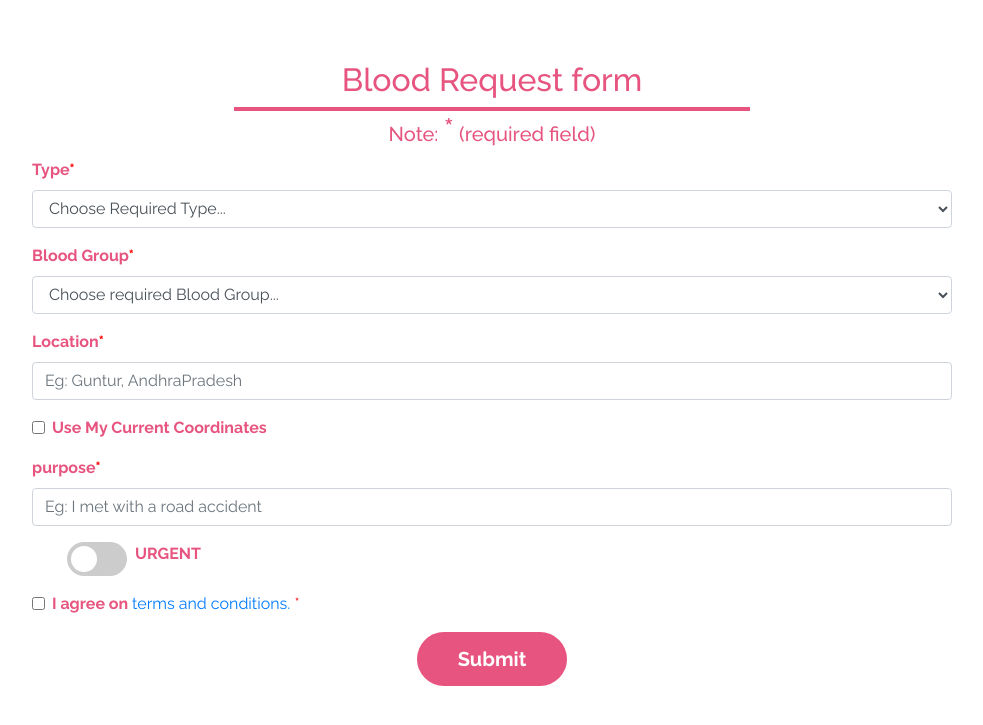
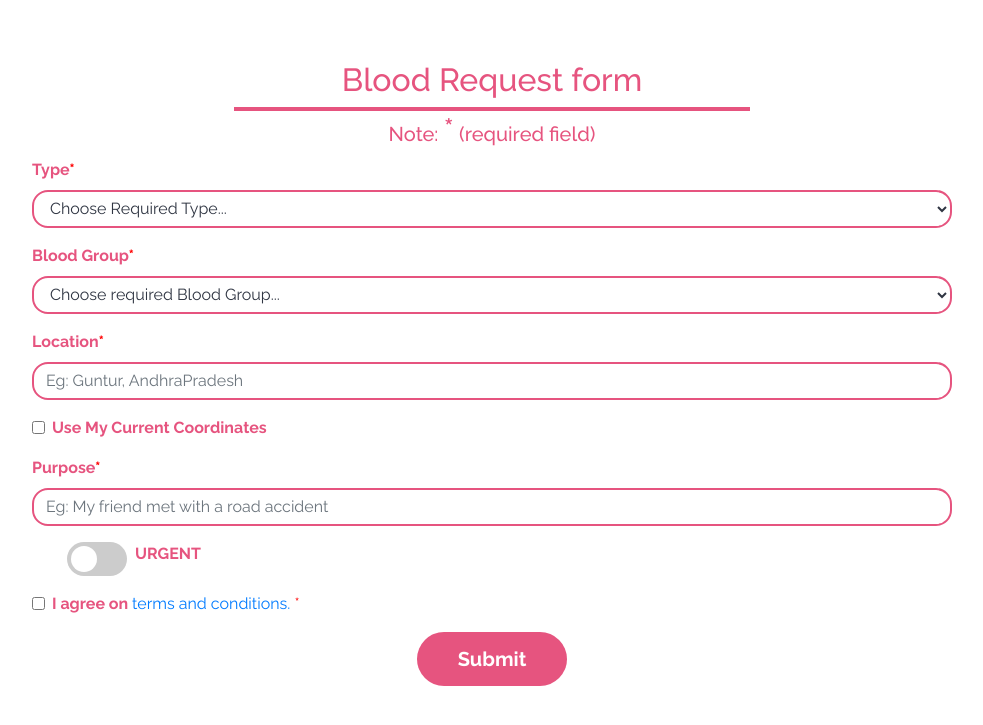
Before and after one commit to Life-line-iiitk/life-line, a PHP site: page /blood_request.html in a window 1280 px wide. Shown: the part 448-1173 px from the top of the page, without its empty margins (148-1131 px from the left). Run offline with PHP 8.4, Linux system fonts and the light colour scheme.

Commit message:
changed some styles

```diff
--- a/assets/styles/blood_request_styles.css
+++ b/assets/styles/blood_request_styles.css
@@ -38,6 +38,13 @@ hr.line{
    margin-right: auto;
    display:block
 }
+
+.ib{
+   border: 2px solid var(--red);
+   border-radius: 1rem;
+   color: var(--black);
+}
+
 
 .b:hover{
    transform: translateY(-0.5rem);
--- a/blood_request.html
+++ b/blood_request.html
@@ -115,9 +115,9 @@
                     <div class="form-group">
                         <label for="type" class="form-label"><b>Type<span
                                     style="color: red; font-size: 1.rem;">*</span></b></label>
-                        <select class="form-control" id="type" required>
+                        <select class="form-control ib" name="type" id="type" required>
                             <option selected disabled value="">Choose Required Type...</option>
-                            <option value="blood">Blood</option>
+                            <option value="blood" class="opt">Blood</option>
                             <option value="plasma">Plasma</option>
                             <option value="platelets">Platelets</option>
                         </select>
@@ -131,7 +131,7 @@
 
                         <label for="blood_group" class="form-label"><b>Blood Group<span
                                     style="color: red; font-size: 1.rem;">*</span></b></label>
-                        <select class="form-control" id="blood_group" required>
+                        <select class="form-control ib" name="blood_group" id="blood_group" required>
                             <option selected disabled value="">Choose required Blood Group...</option>
                             <option value="A+">A+</option>
                             <option value="A-">A-</option>
@@ -150,9 +150,9 @@
 
                     <div class="form-group">
 
-                        <label for="validationCustom03"><b>Location<span
+                        <label for="location"><b>Location<span
                                     style="color: red; font-size: 1.rem;">*</span></b></label>
-                        <input type="text" class="form-control" id="validationCustom03"
+                        <input type="text" class="form-control ib" name="location" id="location"
                             placeholder="Eg: Guntur, AndhraPradesh" required>
                         <div class="invalid-feedback">
                             Please fill this field.
@@ -162,7 +162,7 @@
 
                     <div class="form-group form-check">
                         <label class="form-check-label">
-                            <input class="form-check-input" type="checkbox" name="presentLocation" id="coordinates"
+                            <input class="form-check-input ib" type="checkbox" name="coordinates" id="coordinates"
                                 required>
                             <b>Use
                                 My Current Coordinates</b>
@@ -172,9 +172,9 @@
 
                     <div class="form-group">
 
-                        <label for="purpose"><b>purpose<span style="color: red; font-size: 1.rem;">*</span></b></label>
-                        <input type="text" class="form-control" id="purpose"
-                            placeholder="Eg: I met with a road accident" required>
+                        <label for="purpose"><b>Purpose<span style="color: red; font-size: 1.rem;">*</span></b></label>
+                        <input type="text" class="form-control ib" name="purpose" id="purpose"
+                            placeholder="Eg: My friend met with a road accident" required>
                         <div class="invalid-feedback">
                             Please fill this field.
                         </div>
@@ -186,7 +186,7 @@
                             <li>
                                 <div class="form-group form-check">
                                     <label class="form-check-label pl-10 switch">
-                                        <input class="checkbox" type="checkbox" name="urgent" required>
+                                        <input class="checkbox ib" type="checkbox" name="urgent" id="urgent" required>
                                         <span class="slider round"></span>
                                     </label>
                                 </div>
@@ -199,11 +199,11 @@
 
                     <div class="form-group form-check">
                         <label class="form-check-label pl-10">
-                            <input class="form-check-input" type="checkbox" name="remember" required><b
+                            <input class="form-check-input ib" type="checkbox" name="remember" required><b
                                 style="color: var(--red);">I
                                 agree on </b><a href="terms.html" target="_blank"> terms and conditions. </a><span
                                 style="color: red; font-size: 1.rem;">*</span>
-                            <div class="valid-feedback">Valid.</div>
+                            <!-- <div class="valid-feedback">Valid.</div> -->
                             <div class="invalid-feedback">Check this checkbox to continue.</div>
                         </label>
                     </div>
```
